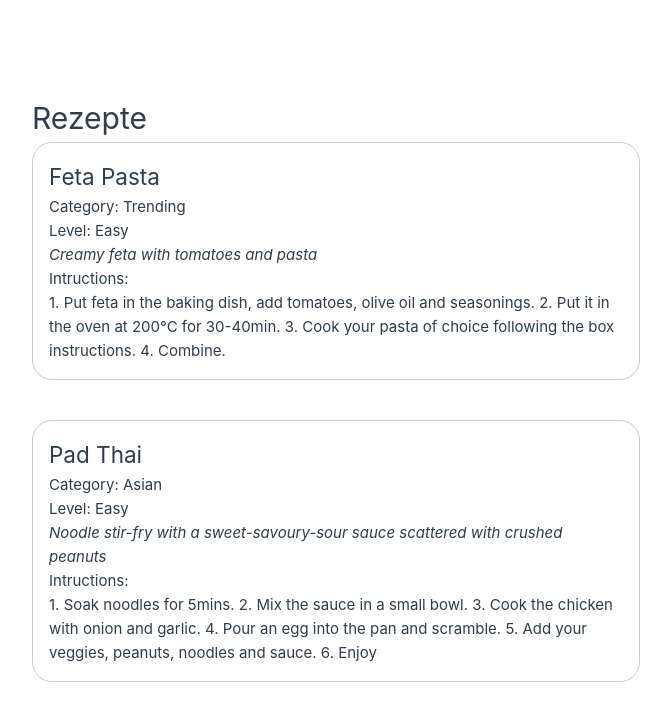
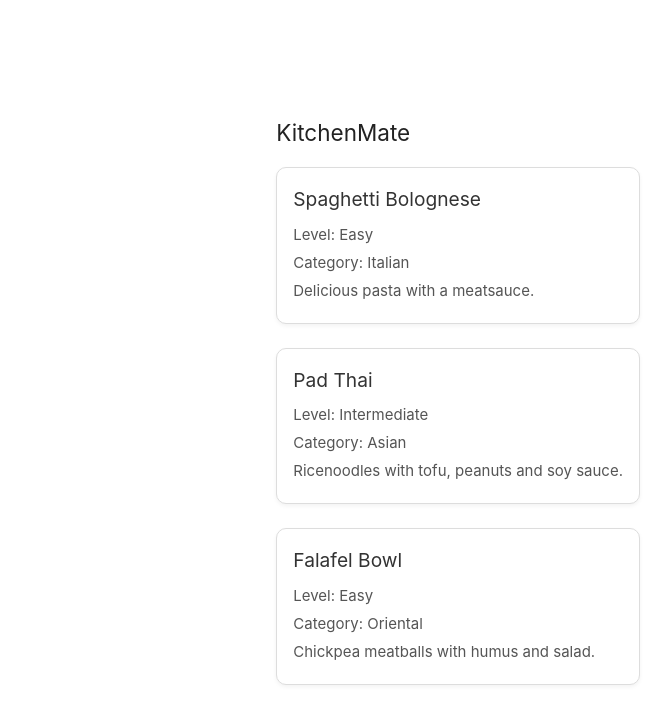
Before and after one commit to piahirsch/KitchenMateFrontend, a Vue app: page / in a window 1280 px wide. Shown: the top 724 px of the page, without its empty margins (0-671 px from the left). Built offline with nearby package versions, Linux system fonts and the light colour scheme.

Commit message:
structural changes

```diff
--- a/src/App.vue
+++ b/src/App.vue
@@ -1,25 +1,7 @@
 <template>
-  <div>
-    <h1>Rezepte</h1>
-    <RecipeList :recipes="recipes" />
-  </div>
+  <router-view />
 </template>
 
-<script>
-import RecipeList from './components/RecipeList.vue'
-
-export default {
-  name: 'App',
-  components: {
-    RecipeList
-  },
-  data() {
-    return {
-      recipes: [
-      { id: 1, name: 'Feta Pasta', category: 'Trending', description: 'Creamy feta with tomatoes and pasta', instructions: '1. Put feta in the baking dish, add tomatoes, olive oil and seasonings. 2. Put it in the oven at 200°C for 30-40min. 3. Cook your pasta of choice following the box instructions. 4. Combine.', difficultyLevel: 'Easy' },
-      { id: 2, name: 'Pad Thai', category: 'Asian', description: 'Noodle stir-fry with a sweet-savoury-sour sauce scattered with crushed peanuts', instructions: '1. Soak noodles for 5mins.\n2. Mix the sauce in a small bowl.\n 3. Cook the chicken with onion and garlic.\n 4. Pour an egg into the pan and scramble.\n 5. Add your veggies, peanuts, noodles and sauce.\n 6. Enjoy', difficultyLevel: 'Easy' }
-      ]
-    }
-  }
-}
+<script setup lang="ts">
+// nichts nötig hier
 </script>
--- a/src/components/RecipeList.vue
+++ b/src/components/RecipeList.vue
@@ -1,19 +1,20 @@
 <template>
   <div class="recipe-list">
-      <Recipe v-for="recipe in recipes" :key="recipe.id" :recipe="recipe" />
+    <div v-for="recipe in recipes" :key="recipe.id" class="recipe-card">
+      <h2>{{ recipe.name }}</h2>
+      <p>Level: {{ recipe.difficultyLevel }}</p>
+      <p><strong>Category:</strong> {{ recipe.category }}</p>
+      <p>{{ recipe.description }}</p>
+    </div>
   </div>
 </template>
 
 <script setup lang="ts">
-  import Recipe from './Recipe.vue'
-
 interface Recipe {
   id: number
   name: string
   category: string
   description: string
-    instructions: string
-    difficultyLevel: string
 }
 
 defineProps<{
@@ -23,8 +24,32 @@
 
 <style scoped>
 .recipe-list {
-    display: flex;
-    flex-direction: column;
-    gap: 1rem;
+  display: grid;
+  grid-template-columns: repeat(auto-fill, minmax(280px, 1fr));
+  gap: 1.5rem;
+}
+
+.recipe-card {
+  background: white;
+  border: 1px solid #ddd;
+  border-radius: 10px;
+  padding: 1rem;
+  box-shadow: 0 2px 4px rgba(0, 0, 0, 0.05);
+  transition: transform 0.2s ease;
+}
+
+.recipe-card:hover {
+  transform: scale(1.02);
+}
+
+h2 {
+  margin: 0 0 0.5rem;
+  font-size: 1.2rem;
+  color: #333;
+}
+
+p {
+  margin: 0.25rem 0;
+  color: #555;
 }
 </style>
--- a/src/router/index.ts
+++ b/src/router/index.ts
@@ -1,15 +1,17 @@
 import { createRouter, createWebHistory } from 'vue-router'
-import HomeView from '../views/HomeView.vue'
+import HomeView from '@/views/HomeView.vue'
+
+const routes = [
+  {
+    path: '/',
+    name: 'home',
+    component: HomeView
+  }
+]
 
 const router = createRouter({
   history: createWebHistory(import.meta.env.BASE_URL),
-  routes: [
-    {
-      path: '/',
-      name: 'home',
-      component: HomeView,
-    },
-  ],
+  routes
 })
 
 export default router
--- a/src/views/HomeView.vue
+++ b/src/views/HomeView.vue
@@ -2,14 +2,22 @@
 import RecipeList from '@/components/RecipeList.vue'
 
 const recipes = [
-  { id: 1, name: 'Feta Pasta', category: 'Trending', description: 'Creamy feta with tomatoes and pasta', instructions: '1. Put feta in the baking dish, add tomatoes, olive oil and seasonings. 2. Put it in the oven at 200°C for 30-40min. 3. Cook your pasta of choice following the box instructions. 4. Combine.', difficultyLevel: 'Easy' },
-  { id: 2, name: 'Pad Thai', category: 'Asian', description: 'Noodle stir-fry with a sweet-savoury-sour sauce scattered with crushed peanuts', instructions: 'Soak noodles for 5mins. 2. Mix the sauce in a small bowl. 3. Cook the chicken with onion and garlic. 4. Pour an egg into the pan and scramble. 6. Add your veggies, peanuts, noodles and sauce. 7. Enjoy', difficultyLevel: 'Easy' }
+  { id: 1, name: 'Spaghetti Bolognese', difficultyLevel: 'Easy', category: 'Italian', description: 'Delicious pasta with a meatsauce.' },
+  { id: 2, name: 'Pad Thai', difficultyLevel: 'Intermediate', category: 'Asian', description: 'Ricenoodles with tofu, peanuts and soy sauce.' },
+  { id: 3, name: 'Falafel Bowl', difficultyLevel: 'Easy', category: 'Oriental', description: 'Chickpea meatballs with humus and salad.' }
 ]
 </script>
 
 <template>
-  <main>
-    <h1>Rezepte</h1>
+  <section>
+    <h1>KitchenMate</h1>
     <RecipeList :recipes="recipes" />
-  </main>
+  </section>
 </template>
+
+<style scoped>
+h1 {
+  margin-bottom: 1rem;
+  color: #222;
+}
+</style>
```
Also changed, not shown: src/AppFooter.vue (added, +17 -0 lines), src/AppHeader.vue (added, +29 -0 lines). Lines whose indentation alone changed are shown as unchanged.
